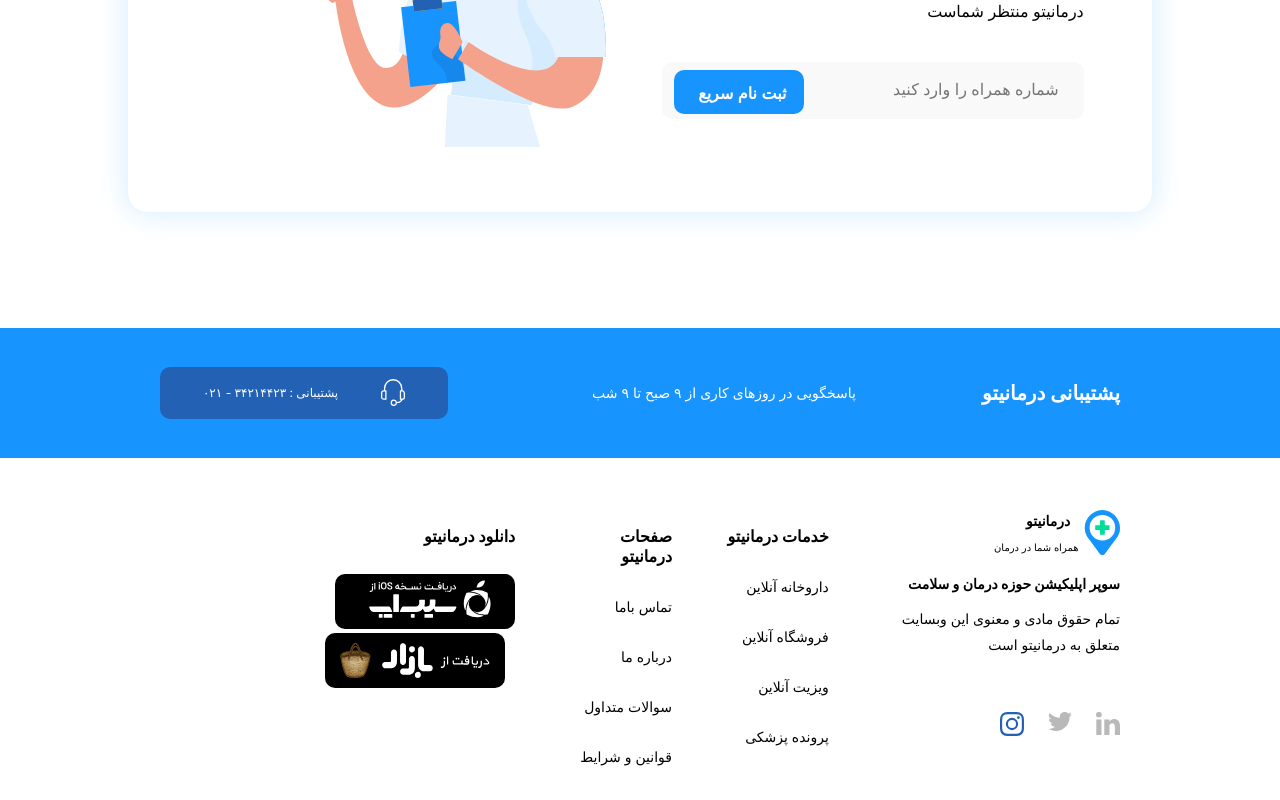
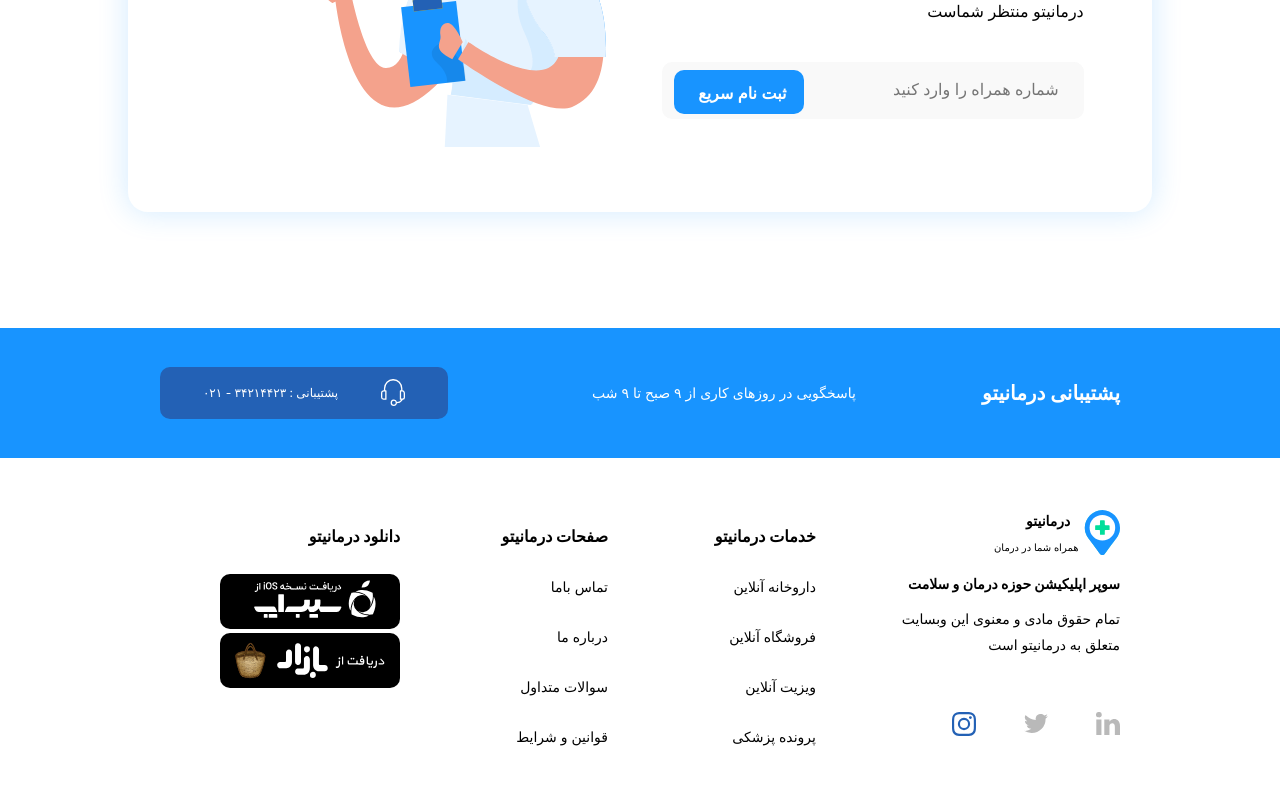
Before and after one commit to amirhghorbani/darmanito-app, a React (Create React App) app: page / in a window 1280 px wide. Shown: the part 3095-3895 px from the top of the page. Built offline with nearby package versions, Linux system fonts and the light colour scheme.

Commit message:
complete main page responsivity and improve scss files and styles

```diff
--- a/src/components/Footer/Footer.module.scss
+++ b/src/components/Footer/Footer.module.scss
@@ -1,37 +1,28 @@
 @import '../../assets/sass/styles.scss';
 
-@media screen and (min-width : 320px) and (max-width : 1023px) {
+@media screen and (min-width : 320px) and (max-width : 767px) {
     .sec__8 {
         width: 80%;
-        margin: 0 auto;
-        margin-top: 52px;
-        margin-bottom: 50px;
+        margin: 52px auto 50px auto;
         height: 220px;
-        display: flex;
-        flex-direction: column;
-        justify-content: space-between;
-        align-items: flex-start;
+        @include flex(column, space-between, flex-start);
 
         .sec8__1 {
             height: 220px;
-            display: flex;
-            flex-direction: column;
-            justify-content: space-between;
-            align-items: flex-start;
+            @include flex(column, space-between, flex-start);
+
             .sec__8__text {
-            p:first-child {
-                font-size: 14px;
-                font-weight: bold;
+                p:first-child {
+                    @include pText($pSm, bold, unset);
+                }
+                p:last-child {
+                    @include pText($pSm, lighter, 1.6rem);
+                }
             }
-            p:last-child {
-                font-size: 14px;
-                font-weight: lighter;
-                line-height: 1.6rem;
-            }
-        }
 
         .sec__8__icons {
-            width: 80%;
+            width: 100%;
+            @include flex(row, space-around, center);
             display: flex;
             justify-content: space-around;
             align-self: center;
@@ -40,51 +31,39 @@
         .sec8__2, .sec8__btn {
             display: none;
         }
-
-
     }
 }
 
-@media screen and (min-width : 1024px) {
+@media screen and (min-width : 768px) and (max-width : 1023px) {
     .sec__8 {
         width: 75%;
-        margin: 0 auto;
-        margin-top: 52px;
-        margin-bottom: 50px;
+        margin: 52px auto 50px auto;
         height: 240px;
-        display: flex;
-        flex-direction: row;
-        justify-content: space-between;
+        @include flex(row, space-between, unset);
 
         .sec8__1 {
             width: 25%;
-            display: flex;
-            flex-direction: column;
-            justify-content: space-between;
-            align-items: flex-start;
+            @include flex(column, space-between, flex-start);
             height: 230px;
+
             .sec__8__text {
                 p:first-child {
-                    font-size: 14px;
-                    font-weight: bold;
+                    @include pText($pSm, bold, unset);
                 }
                 p:last-child {
-                    font-size: 14px;
-                    font-weight: lighter;
-                    line-height: 1.6rem;
+                    @include pText($pSm, lighter, 1.6rem);
                 }
             }
 
             .sec__8__icons {
                 margin-top: 33px;
-                width: 50%;
-                display: flex;
-                justify-content: space-between;
+                width: 70%;
+                @include flex(row, space-between, center);
                 align-self: flex-start;
             }
         }
         .sec8__2 {
-            width: 11%;
+            width: 15%;
             p {
                 font-weight: bold;
             }
@@ -94,12 +73,10 @@
                     list-style: none;
                     margin-top: 30px;
                     a {
-                        font-size: 14px;
-                        font-weight: lighter;
+                        @include aTag;
+                        font-size: $pSm;
                         border-bottom: 2px solid white;
                         padding-bottom: 10px;
-                        text-decoration: none;
-                        color: black;
 
                         &:hover {
                             border-color: $primaryColor;
@@ -109,18 +86,82 @@
             }
         }
         .sec8__btn {
-            width: 37%;
+            width: 25%;
             p {
                 font-weight: bold;
             }
             .btns {
+                @include flex(column, space-between, unset);
                 margin-top: 28px;
 
-                a:last-child {
-                margin-right: 10px;
-                }
             }
 
         }
     }
 }
+
+@media screen and (min-width : 1024px) {
+    .sec__8 {
+        width: 75%;
+        margin: 52px auto 50px auto;
+        height: 240px;
+        @include flex(row, space-between, unset);
+
+        .sec8__1 {
+            width: 25%;
+            @include flex(column, space-between, flex-start);
+            height: 230px;
+
+            .sec__8__text {
+                p:first-child {
+                    @include pText($pSm, bold, unset);
+                }
+                p:last-child {
+                    @include pText($pSm, lighter, 1.6rem);
+                }
+            }
+
+            .sec__8__icons {
+                margin-top: 33px;
+                width: 70%;
+                @include flex(row, space-between, center);
+                align-self: flex-start;
+            }
+        }
+        .sec8__2 {
+            width: 15%;
+            p {
+                font-weight: bold;
+            }
+            ul {
+                padding: 0;
+                li {
+                    list-style: none;
+                    margin-top: 30px;
+                    a {
+                        @include aTag;
+                        font-size: $pSm;
+                        border-bottom: 2px solid white;
+                        padding-bottom: 10px;
+
+                        &:hover {
+                            border-color: $primaryColor;
+                        }
+                    }
+                }
+            }
+        }
+        .sec8__btn {
+            width: 25%;
+            p {
+                font-weight: bold;
+            }
+            .btns {
+                @include flex(column, space-between, unset);
+                margin-top: 28px;
+
+            }
+
+        }
+    }
+}
```
